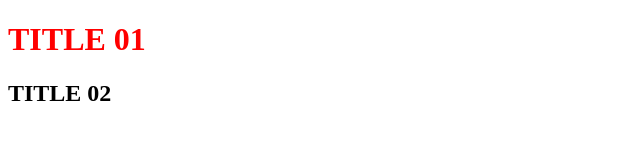
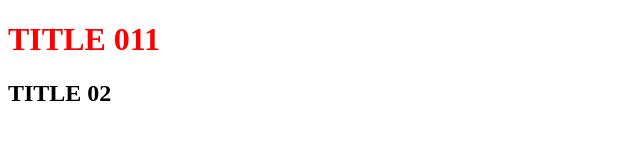
Before and after one commit to echocarriet/Project916, a plain HTML site: page index.html in a window 1280 px wide. Shown: the full height of the page, 0-640 px from the left. Drawn offline with Linux system fonts and the light colour scheme.

Commit message:
修改 h1

```diff
--- a/index.html
+++ b/index.html
@@ -7,7 +7,7 @@
     <link rel="stylesheet" href="css/all.css">
 </head>
 <body>
-    <h1>TITLE 01</h1>
+    <h1>TITLE 011</h1>
     <h2>TITLE 02</h2>
 </body>
 </html>
```
